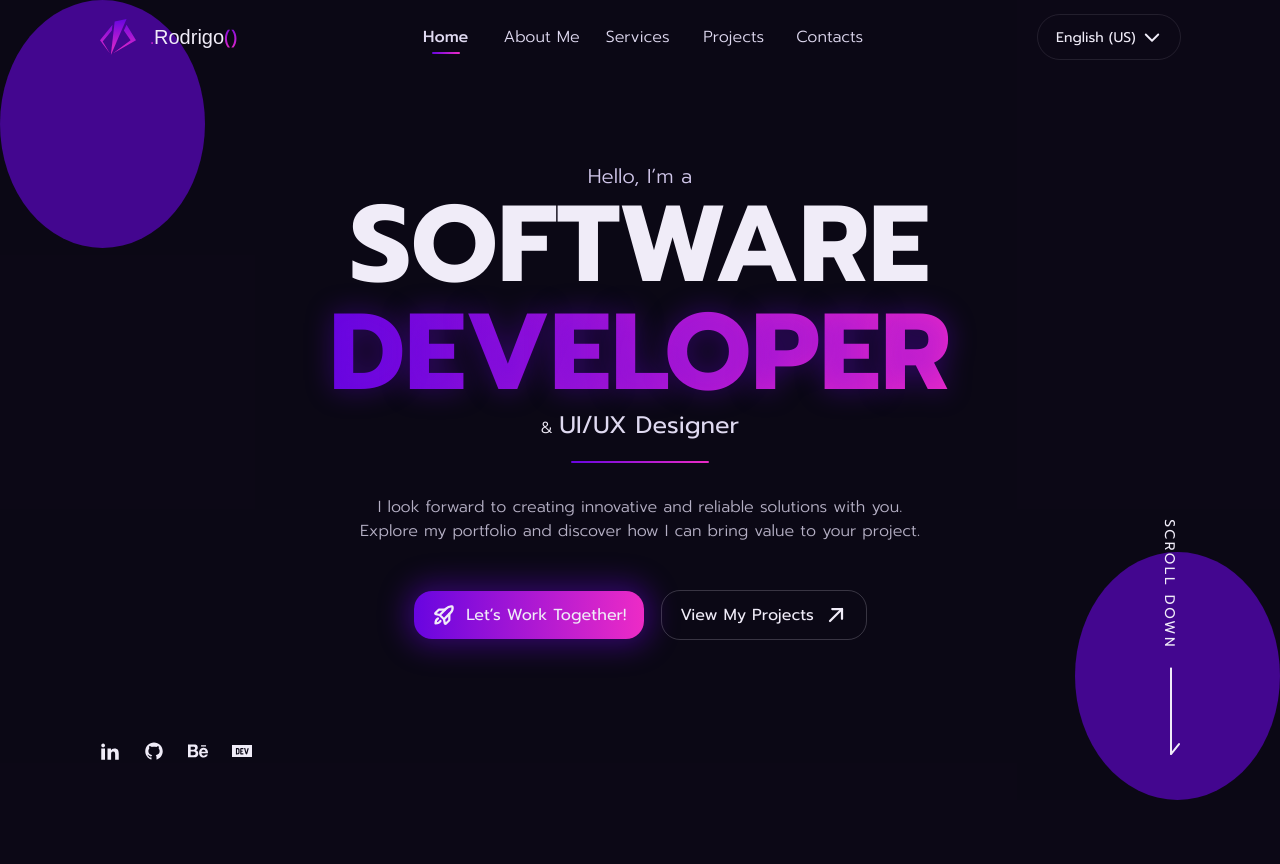
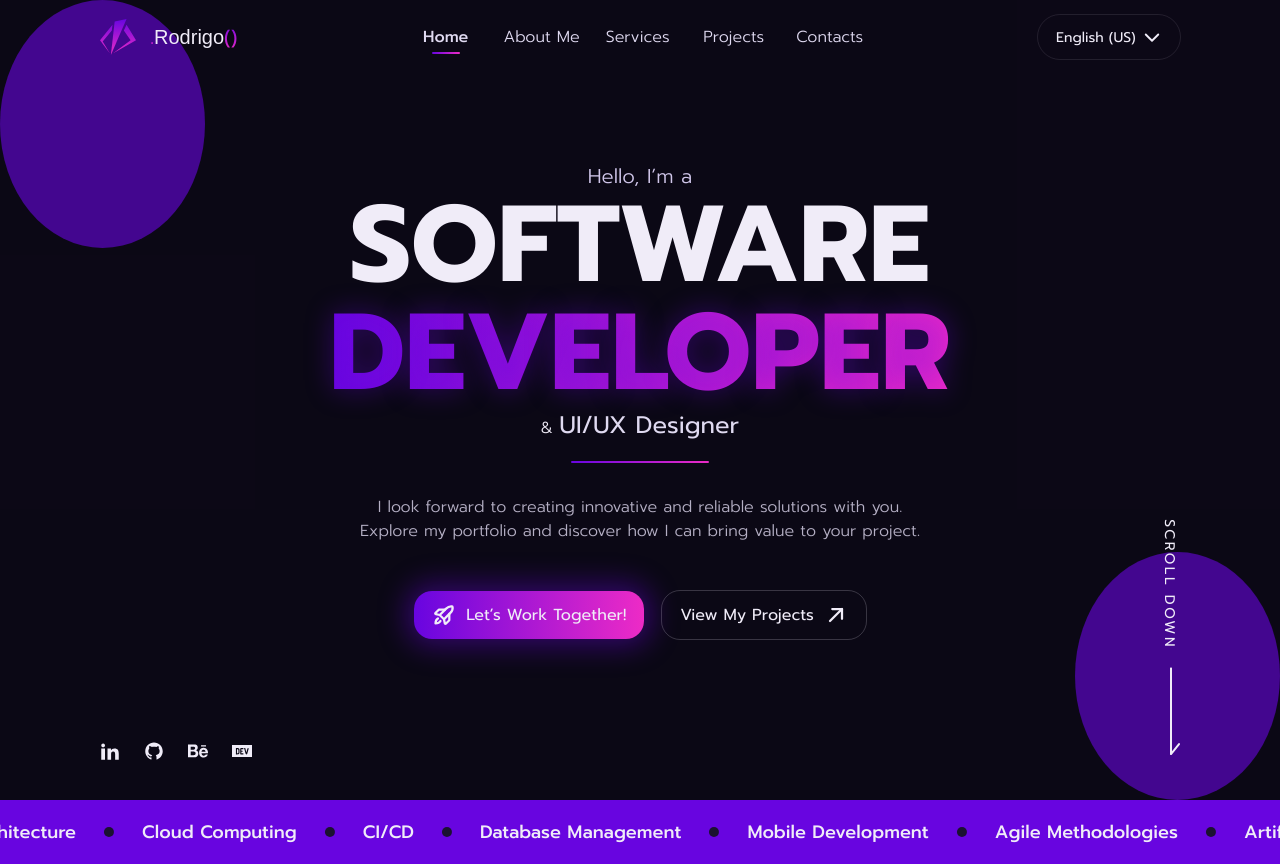
Before and after one commit to rodrigsmor/my-portfolio, a Next.js app: page /en-US in a window 1280 px wide. Before the commit the page ends 800 px from the top, so only its background shows below. Built offline with nearby package versions, Linux system fonts and the light colour scheme; a web font is replaced by a local one.

Commit message:
:sparkles: feat: add carousel divider section

```diff
--- /dev/null
+++ b/components/layout/carousel-divider/carousel-divider.module.css
@@ -0,0 +1,52 @@
+.carouselContainer {
+  /* gap: 1.75rem; */
+  width: 100dvw;
+  overflow-x: hidden;
+  max-width: 100dvw;
+  display: flex;
+  padding: 1.125rem 0;
+  flex-direction: row;
+  background-color: var(--primary-main);
+
+  &::-webkit-scrollbar {
+    display: none;
+  }
+}
+
+.carouselGroup {
+  gap: 1.75rem;
+  align-items: center;
+  width: max-content;
+  min-width: max-content;
+  max-width: max-content;
+  list-style: none;
+  display: flex;
+  padding: 0 1.75rem 0 0;
+  animation: autoScroll 12s infinite linear;
+  flex-direction: row;
+}
+
+.carouselItem {
+  display: flex;
+  align-items: center;
+  min-width: max-content;
+  max-height: max-content;
+  font-size: var(--font-h5);
+  font-weight: var(--font-semibold);
+  color: var(--typography-extralight);
+}
+
+.separatorDot {
+  width: .625rem;
+  height: .625rem;
+  min-width: .625rem;
+  display: inline-block;
+  min-height: .625rem;
+  border-radius: 100%;
+  background-color: var(--background-dark);
+}
+
+@keyframes autoScroll {
+  from { translate: 0; }
+  to { translate: -100%; }
+}
--- /dev/null
+++ b/components/layout/carousel-divider/index.tsx
@@ -0,0 +1,52 @@
+'use client';
+
+import { PathToDot, useTranslate } from '@/hooks/useTranslate';
+import styles from './carousel-divider.module.css';
+import React from 'react';
+import { Dictionary } from '@/utils/functions/dictionaries';
+
+export function CarouselDivider() {
+  const { t } = useTranslate();
+
+  const carouselItems: PathToDot<Dictionary>[] = [
+    'Home.Carousel.Group.web',
+    'Home.Carousel.Group.uiux',
+    'Home.Carousel.Group.devops',
+    'Home.Carousel.Group.api',
+    'Home.Carousel.Group.architecture',
+    'Home.Carousel.Group.cloud',
+    'Home.Carousel.Group.cicd',
+    'Home.Carousel.Group.database',
+    'Home.Carousel.Group.mobile',
+    'Home.Carousel.Group.agile',
+    'Home.Carousel.Group.ai'
+  ];
+
+  return (
+    <section
+      aria-label={t('Home.Carousel.sectionLabel')}
+      className={styles.carouselContainer}
+    >
+      <ul className={styles.carouselGroup}>
+        {carouselItems.map((item) => (
+          <React.Fragment key={item}>
+            <li key={item} className={styles.carouselItem}>
+              {t(item)}
+            </li>
+            <span className={styles.separatorDot}></span>
+          </React.Fragment>
+        ))}
+      </ul>
+      <ul aria-hidden className={styles.carouselGroup}>
+        {carouselItems.map((item) => (
+          <React.Fragment key={item}>
+            <li key={item} className={styles.carouselItem}>
+              {t(item)}
+            </li>
+            <span aria-hidden className={styles.separatorDot}></span>
+          </React.Fragment>
+        ))}
+      </ul>
+    </section>
+  );
+}
--- a/i18n/en-US.json
+++ b/i18n/en-US.json
@@ -20,6 +20,22 @@
     "Description": "I look forward to creating innovative and reliable solutions with you. Explore my portfolio and discover how I can bring value to your project.",
     "PrimaryButton": "Let’s Work Together!",
     "SecondaryButton": "View My Projects",
-    "scrollDown": "Scroll Down"
+    "scrollDown": "Scroll Down",
+    "Carousel": {
+      "sectionLabel": "Abilities Overview",
+      "Group": {
+        "web": "Web Development",
+        "uiux": "UI/UX Design",
+        "devops": "DevOps",
+        "api": "API Design & Integration",
+        "architecture": "Software Architecture",
+        "cloud": "Cloud Computing",
+        "cicd": "CI/CD",
+        "database": "Database Management",
+        "mobile": "Mobile Development",
+        "agile": "Agile Methodologies",
+        "ai": "Artificial Intelligence"
+      }
+    }
   }
 }
--- a/i18n/es-419.json
+++ b/i18n/es-419.json
@@ -20,6 +20,22 @@
     "Description": "¡Estoy entusiasmado por desarrollar soluciones innovadoras y sólidas a tu lado! Explora mis trabajos y descubre cómo puedo potenciar tu proyecto.",
     "PrimaryButton": "¡Trabajemos juntos!",
     "SecondaryButton": "Checa mis proyectos",
-    "scrollDown": "Sigue bajando"
+    "scrollDown": "Sigue bajando",
+    "Carousel": {
+      "sectionLabel": "Resumen de Habilidades",
+      "Group": {
+        "web": "Desarrollo Web",
+        "uiux": "Diseño UI/UX",
+        "devops": "DevOps",
+        "api": "Diseño e Integración de APIs",
+        "architecture": "Arquitectura de Software",
+        "cloud": "Computación en la Nube",
+        "cicd": "CI/CD",
+        "database": "Gestión de Bases de Datos",
+        "mobile": "Desarollo Mobile",
+        "agile": "Metodologías Ágiles",
+        "ai": "Inteligencia Artificial"
+      }
+    }
   }
 }
--- a/i18n/pt-BR.json
+++ b/i18n/pt-BR.json
@@ -20,6 +20,22 @@
     "Description": "Não vejo a hora de codar soluções robustas e inovadoras com você! Veja meu portfólio e ateste como posso elevar o nível do seu negócio.",
     "PrimaryButton": "Fechar Parceria!",
     "SecondaryButton": "Explorar Projetos",
-    "scrollDown": "Veja mais"
+    "scrollDown": "Veja mais",
+    "Carousel": {
+      "sectionLabel": "Visão Geral de Habilidades",
+      "Group": {
+        "web": "Desenvolvimento Web",
+        "uiux": "Design UI/UX",
+        "devops": "DevOps",
+        "api": "Design e Integração de APIs",
+        "architecture": "Arquitetura de Software",
+        "cloud": "Computação em Nuvem",
+        "cicd": "CI/CD",
+        "database": "Gerenciamento de Bancos de Dados",
+        "mobile": "Desenvolvimento Mobile",
+        "agile": "Metodologias Ágeis",
+        "ai": "Inteligência Artificial"
+      }
+    }
   }
 }
--- a/views/portfolio.ts/index.tsx
+++ b/views/portfolio.ts/index.tsx
@@ -1,6 +1,7 @@
 import { Home } from "@/views/home";
 import styles from "./portfolio.module.css";
 import { Header } from "@/components/layout/header";
+import { CarouselDivider } from "@/components/layout/carousel-divider";
 
 export default function Portfolio() {
   return (
@@ -8,6 +9,7 @@ export default function Portfolio() {
       <Header />
       <main>
         <Home />
+        <CarouselDivider/>
       </main>
     </div>
   );
```
